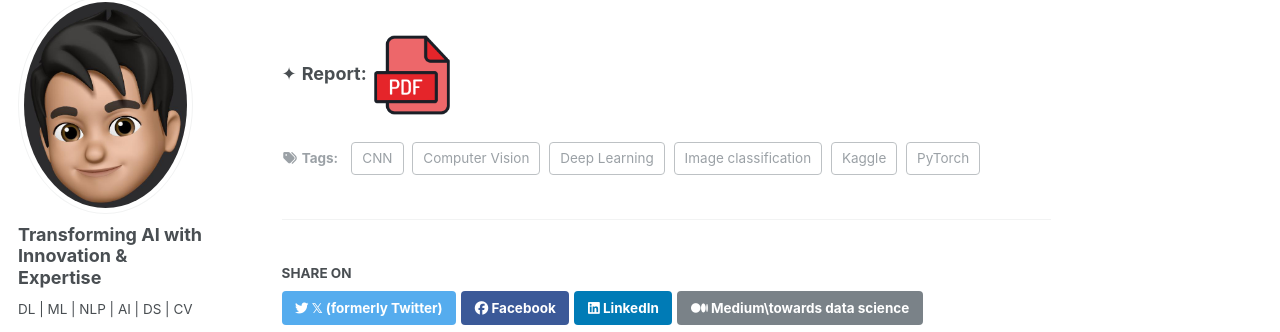
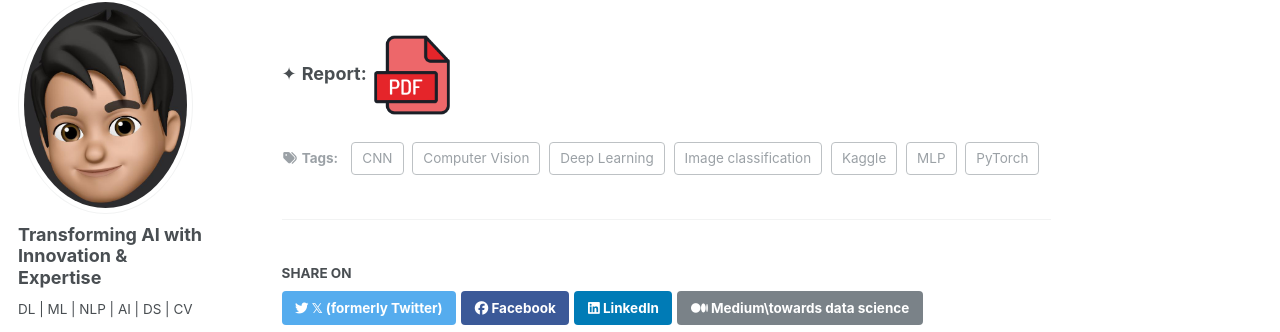
Before and after one commit to SudarshanaSRao/SudarshanaSRao.github.io, a Jekyll site: the page built from _portfolio/portfolio-5.md, in a window 1280 px wide and 900 px high, scrolled down 2075 px. Shown: the part 110-442 px from the top of the window. Built offline with Jekyll 4.4.1, drawn with Linux system fonts in a browser that asks for light colours.

Commit message:
Update portfolio-5.md

```diff
--- a/_portfolio/portfolio-5.md
+++ b/_portfolio/portfolio-5.md
@@ -7,6 +7,7 @@ tags:
   - Computer Vision
   - PyTorch
   - CNN
+  - MLP
   - Image classification
   - Kaggle
 ---
```
